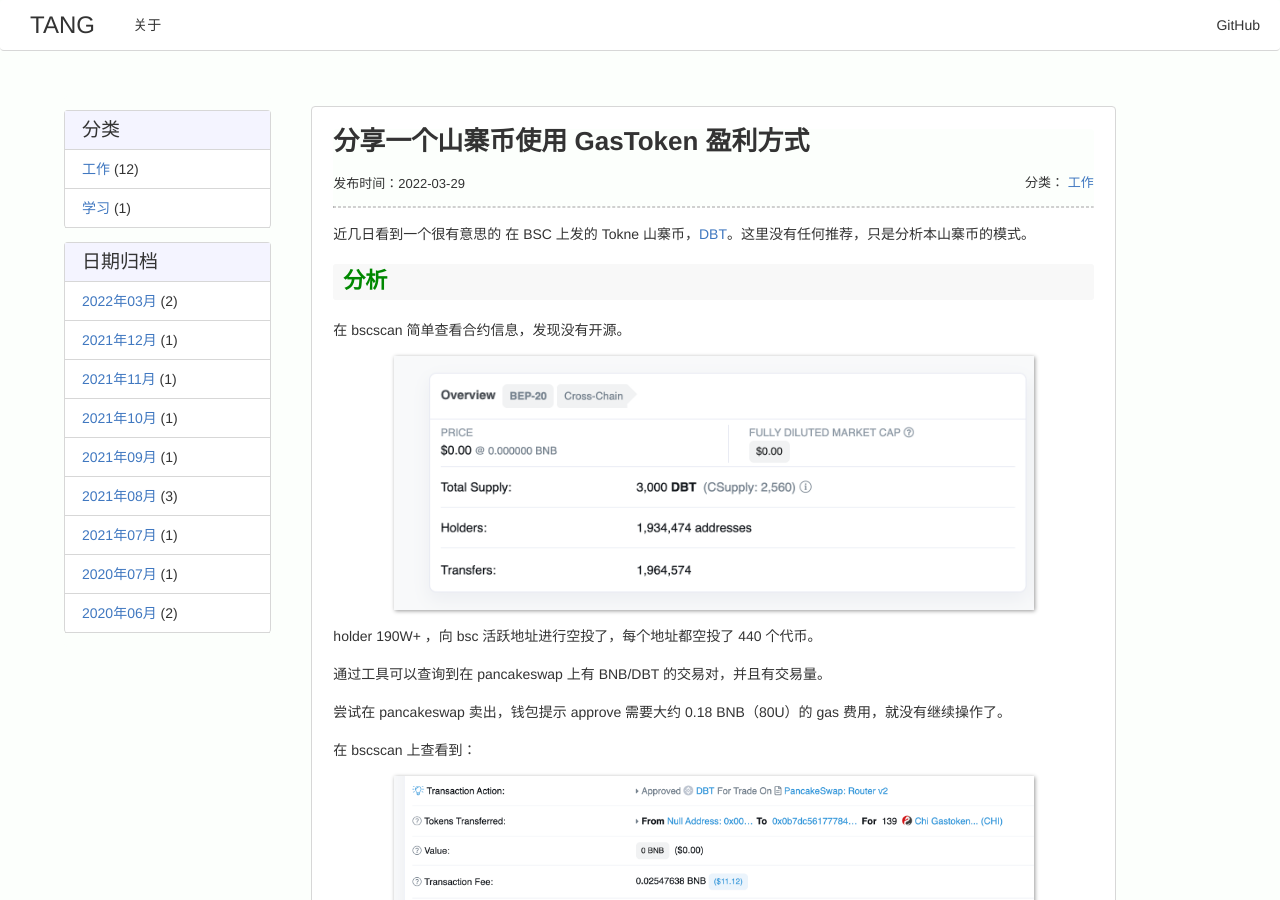
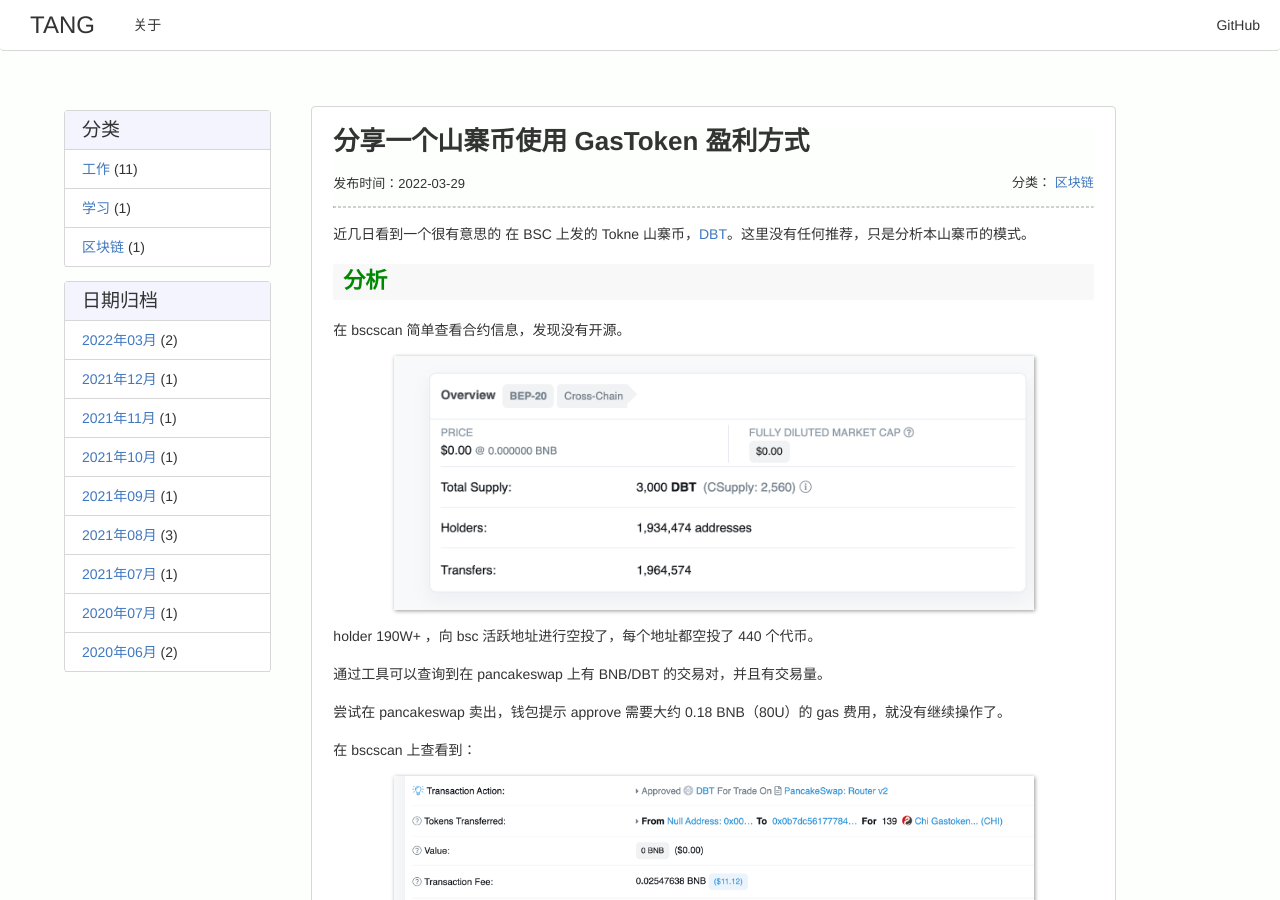
Before and after one commit to tangtj/tangtj.github.io, a Jekyll site: the page built from _posts/2022-03-29-分享一个山寨币使用 GasToken 盈利方式.md, in a window 1280 px wide and 900 px high. Built offline with Jekyll 4.4.1, drawn with Linux system fonts in a browser that asks for light colours; comment, search, counter and statistics services are not loaded.

Commit message:
fix : post tag (#20)

```diff
--- a/_posts/2022-03-29-分享一个山寨币使用 GasToken 盈利方式.md
+++ b/_posts/2022-03-29-分享一个山寨币使用 GasToken 盈利方式.md
@@ -1,7 +1,7 @@
 ---
 layout: post
 title: 分享一个山寨币使用 GasToken 盈利方式
-category: 工作
+category: 区块链
 tags:
   - blockchain
   - eth
```
